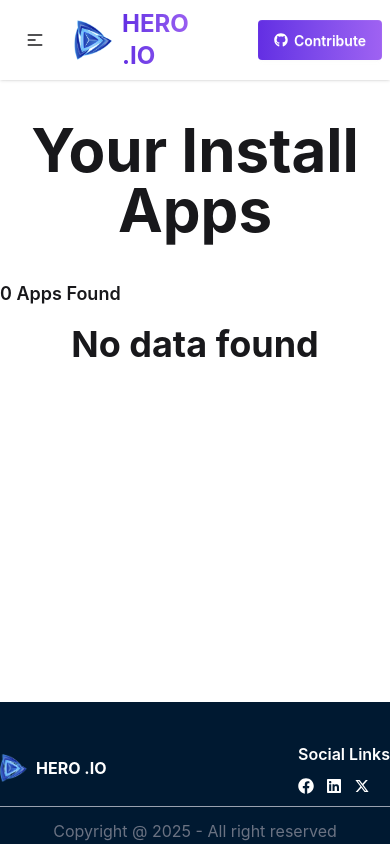
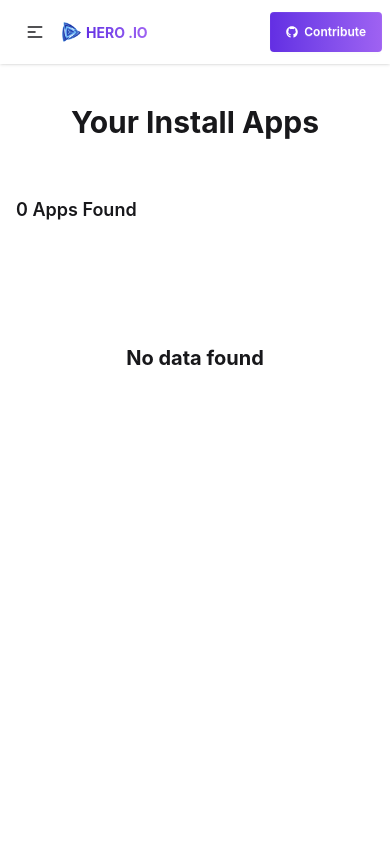
Before and after one commit to Md-Abdullah303/Ph-play-store-react, a React (Vite) app: page /installed in a window 390 px wide. Shown: the top 844 px of the page. Built offline with nearby package versions, Linux system fonts and the light colour scheme.

Commit message:
add more responsive in every componenets

```diff
--- a/src/components/InstallAppCard/InstallAppCard.jsx
+++ b/src/components/InstallAppCard/InstallAppCard.jsx
@@ -22,27 +22,27 @@ const InstallAppCard = ({ app }) => {
     companyName,
   } = app;
   return (
-    <div className="bg-amber-100 flex items-center gap-10 justify-between rounded-lg py-3 px-6">
+    <div className="bg-amber-100 flex items-center gap-3 sm:gap-10 justify-between rounded-lg py-3 px-3 sm:px-6">
       <div className="flex items-center gap-3">
-        <div className=" bg-base-200 p-5 rounded-xl">
-          <img className="w-20" src={image} alt={title} />
+        <div className=" bg-base-200 w-20 p-2 sm:p-5 rounded-xl">
+          <img className="w-full" src={image} alt={title} />
         </div>
         <div className="">
-          <h1 className="text-2xl font-bold">{title}</h1>
-          <div className="flex font-medium items-center gap-6 mt-4">
+          <h1 className="text-[14px] sm:text-2xl font-bold">{title}</h1>
+          <div className="flex font-medium items-start sm:items-center gap-1 flex-col sm:flex-row sm:gap-6 mt-2 sm:mt-4">
             <div className="flex items-center gap-1">
-              <img className="w-4" src={downloadImg} alt="" />
+              <img className="w-3" src={downloadImg} alt="" />
               <h1>{downloads}</h1>
             </div>
             <div className="flex items-center gap-1">
-              <img className="w-4" src={ratingImg} alt="" />
+              <img className="w-3" src={ratingImg} alt="" />
               <h1>{ratingAvg}</h1>
             </div>
             <h1>{size} MB</h1>
           </div>
         </div>
       </div>
-      <button onClick={()=> handleDlt(app)} className="btn btn-success text-white ">Uninstall</button>
+      <button onClick={()=> handleDlt(app)} className="btn btn-success text-[12px] sm:text-[16px] text-white ">Uninstall</button>
     </div>
   );
 };
--- a/src/components/Rating/Rating.jsx
+++ b/src/components/Rating/Rating.jsx
@@ -4,11 +4,11 @@ import { Bar, BarChart, Tooltip, XAxis, YAxis } from 'recharts';
 const Rating = ({ratings}) => {
     // console.log(ratings);
     return (
-        <div className='m-10'>
+        <div className='m-10 flex flex-col items-start gap-4'>
             <h1>Rating</h1>
             <div className="">
                 <BarChart
-                width={500}
+                width={`w-full`}
                 height={300}
                 data={ratings}
                 >
--- a/src/components/homePage/Banner.jsx
+++ b/src/components/homePage/Banner.jsx
@@ -3,10 +3,10 @@ import BannerImg from '../../assets/images/hero.png';
 
 const Banner = () => {
   return (
-    <div className="text-center space-y-5 pt-15">
-      <h1 className="font-bold text-7xl">We Build <br /><span className="primary-linear text-transparent bg-clip-text">Productive</span> Apps</h1>
-      <p className="text-lg w-[50%] mx-auto text-gray-500">At HERO.IO, we craft innovative apps designed to make everyday life simpler, smarter, and more exciting.Our goal is to turn your ideas into digital experiences that truly make an impact.</p>
-      <div className="flex items-center justify-center gap-4">
+    <div className="text-center space-y-5 pt-[10vh] sm:pt-15">
+      <h1 className="font-bold text-3xl sm:text-7xl">We Build <br /><span className="primary-linear text-transparent bg-clip-text">Productive</span> Apps</h1>
+      <p className="text-[14px] leading-7 sm:leading-6 sm:text-lg w-[90%] sm:w-[50%] mx-auto text-gray-500">At HERO.IO, we craft innovative apps designed to make everyday life simpler, smarter, and more exciting.Our goal is to turn your ideas into digital experiences that truly make an impact.</p>
+      <div className="flex flex-col sm:flex-row items-center justify-center gap-4">
         <button className="btn">Google Play</button>
         <button className="btn">App Store</button>
       </div>
--- a/src/components/homePage/TrendingApps.jsx
+++ b/src/components/homePage/TrendingApps.jsx
@@ -26,10 +26,10 @@ const TrendingApps = () => {
   return (
     <div className="mt-5 sm:mt-10 container mx-auto">
       <div className="text-center py-5 space-y-4 ">
-        <h1 className="text-5xl font-bold primary-linear text-transparent bg-clip-text">
+        <h1 className="text-3xl sm:text-5xl font-bold primary-linear text-transparent bg-clip-text">
           Tending Apps
         </h1>
-        <p className="text-gray-400 mx-auto text-lg w-[50%]">
+        <p className="text-gray-400 mx-auto text-lg w-[90%] sm:w-[50%]">
           Lorem ipsum dolor sit amet consectetur adipisicing elit.
           Necessitatibus reprehenderit id, corrupti doloribus quasi magni
           perspiciatis distinctio, dicta ipsam, nesciunt nobis magnam
@@ -38,7 +38,7 @@ const TrendingApps = () => {
       </div>
 
       <div className="">
-        <h2 className="text-left font-bold">Apps: {apps.length}</h2>
+        <h2 className="text-center container mx-auto sm:text-left font-bold">Apps: {apps.length}</h2>
         {spinner ? (
           <div className="mx-auto w-fit my-40">
             <HashLoader color="#ad46ff" />
--- a/src/components/shared/Footer/Footer.jsx
+++ b/src/components/shared/Footer/Footer.jsx
@@ -7,7 +7,7 @@ const Footer = () => {
   return (
     <footer className="bg-[#001931] mt-10 py-10 ">
       <div className="container  text-white mx-auto">
-        <div className="flex items-center justify-between gap-5">
+        <div className="flex flex-col md:flex-row items-center justify-between gap-5">
           <div className="flex items-center gap-2 ">
             <img className="w-7" src={footerImg} alt="footerImg" />
             <h1 className="font-bold">HERO .IO</h1>
@@ -22,7 +22,7 @@ const Footer = () => {
           </div>
         </div>
         <hr className="text-gray-400 my-3" />
-        <p className="text-gray-500 text-center">Copyright @ 2025 - All right reserved</p>
+        <p className="text-gray-500 text-[11px] md:text-lg text-center">Copyright @ 2025 - All right reserved</p>
       </div>
     </footer>
   );
--- a/src/components/shared/Navber/Navber.jsx
+++ b/src/components/shared/Navber/Navber.jsx
@@ -39,9 +39,9 @@ const Nevber = () => {
               </MyNavlinkSideBar>
             </ul>
           </div>
-          <NavLink to={"/"} className={"flex items-center ml-3 gap-2"}>
-            <img className="w-10" src={LogoImg} alt="nav logo" />
-            <h1 className="text-2xl font-bold primary-linear text-transparent bg-clip-text">
+          <NavLink to={"/"} className={"flex items-center sm:ml-3 gap-1 sm:gap-2"}>
+            <img className="w-5 sm:w-10" src={LogoImg} alt="nav logo" />
+            <h1 className="text-[14px] sm:text-2xl font-bold primary-linear text-transparent bg-clip-text">
               HERO .IO
             </h1>
           </NavLink>
@@ -55,7 +55,7 @@ const Nevber = () => {
           </ul>
         </div>
         <div className="navbar-end">
-          <button className="btn primary-linear text-white border-none">
+          <button className="btn primary-linear text-[12px] sm:text-[16px] text-white border-none">
             <FaGithub /> Contribute
           </button>
         </div>
--- a/src/pages/InstallPages/InstallPages.jsx
+++ b/src/pages/InstallPages/InstallPages.jsx
@@ -7,13 +7,13 @@ const InstallPages = () => {
     return (
         <div className='container mx-auto mb-[40vh]'>
             <div className="text-center my-10">
-                <h1 className='text-6xl font-bold'>Your Install Apps</h1>
+                <h1 className='text-3xl sm:text-6xl font-bold'>Your Install Apps</h1>
             </div>
-            <div className="">
+            <div className="container mx-auto  p-4">
                 <h4 className='font-semibold text-lg'>{installedApp.length} Apps Found</h4>
                 <div className="space-y-4 my-4">
                     {
-                        installedApp.length === 0 ? <h1 className='text-4xl font-bold text-center '>No data found</h1> :
+                        installedApp.length === 0 ? <h1 className='text-xl sm:text-4xl font-bold text-center my-30'>No data found</h1> :
                         installedApp.map((app)=> <InstallAppCard key={app.id} app={app}></InstallAppCard>)
                     }
                 </div>
--- a/src/pages/appDetails/AppDetails.jsx
+++ b/src/pages/appDetails/AppDetails.jsx
@@ -52,11 +52,11 @@ const AppDetails = () => {
 
   return (
     <div className="container mx-auto">
-      <div className="flex items-center bg-base-200 py-5 my-10 rounded-xl gap-10">
-        <div className="w-150 flex items-center justify-center">
+      <div className="flex flex-col sm:flex-row items-center bg-base-200 py-5 my-10 rounded-xl gap-4 sm:gap-10">
+        <div className="w-50 sm:w-150 flex items-center justify-center">
           <img className="w-full rounded-lg" src={image} alt={title} />
         </div>
-        <div className="space-y-3.5 w-full">
+        <div className="flex flex-col px-5 sm:px-2 sm:items-start  gap-3.5 w-full">
           <h1 className="text-5xl font-bold">{title}</h1>
           <p className="text-gray-400 text-lg">Developed by <span className="primary-linear text-transparent bg-clip-text font-semibold">{companyName}</span></p>
           <hr className="text-gray-600 py-2"/>
@@ -82,7 +82,7 @@ const AppDetails = () => {
       </div>
       <Rating ratings={ratings}></Rating>
       <div className="">
-        <p className="text-lg w-[70%] mx-auto"><span className="text-xl font-bold">Description:</span> <br />{description}</p>
+        <p className="text-lg w-[90%] sm:w-[70%] mx-auto"><span className="text-xl font-bold">Description:</span> <br />{description}</p>
       </div>
     </div>
   );
```
